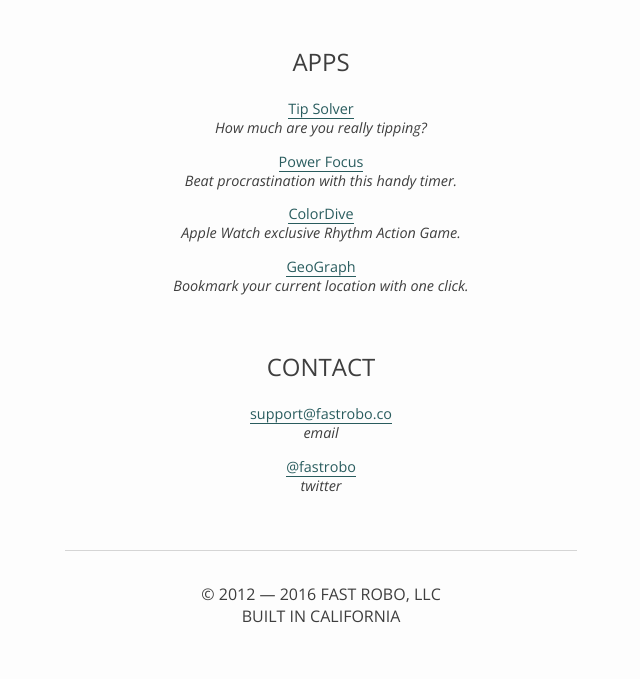
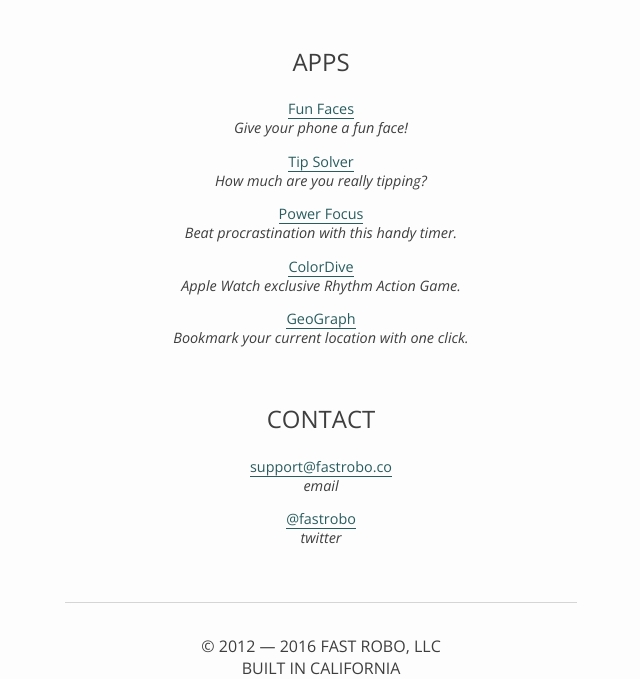
Before and after one commit to FastRobo/FastRobo.github.io, a plain HTML site: page index.html in a window 1280 px wide. Shown: the part 129-808 px from the top of the page, without its empty margins (319-959 px from the left). Drawn offline with nearby package versions, Linux system fonts and the light colour scheme.

Commit message:
add fun faces app

```diff
--- a/index.html
+++ b/index.html
@@ -16,6 +16,10 @@
     <div class='section'>
       <h2>Apps</h2>
       <ul>
+        <li>
+          <div><a href="https://itunes.apple.com/us/app/fun-faces-silly-flinger/id1237058922?mt=8">Fun Faces</a></div>
+          <span class='tagline'>Give your phone a fun face!</span>
+        </li>
         <li>
           <div><a href="https://itunes.apple.com/us/app/tip-solver-premier-gratuity/id1130814051?mt=8">Tip Solver</a></div>
           <span class='tagline'>How much are you really tipping?</span>
```
